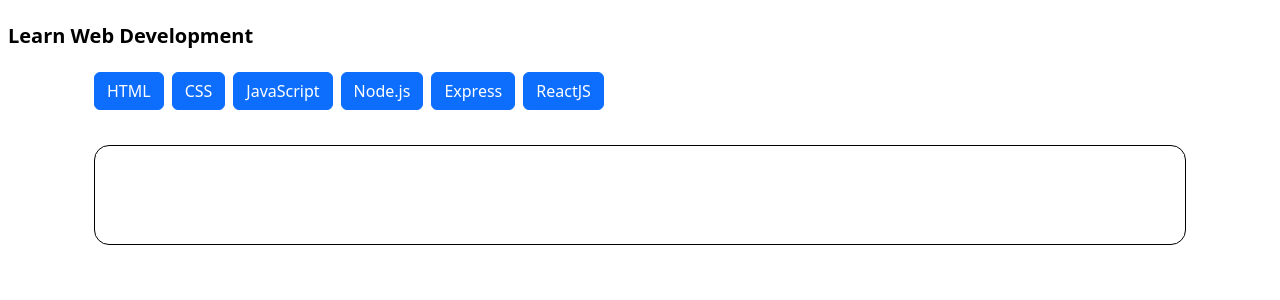
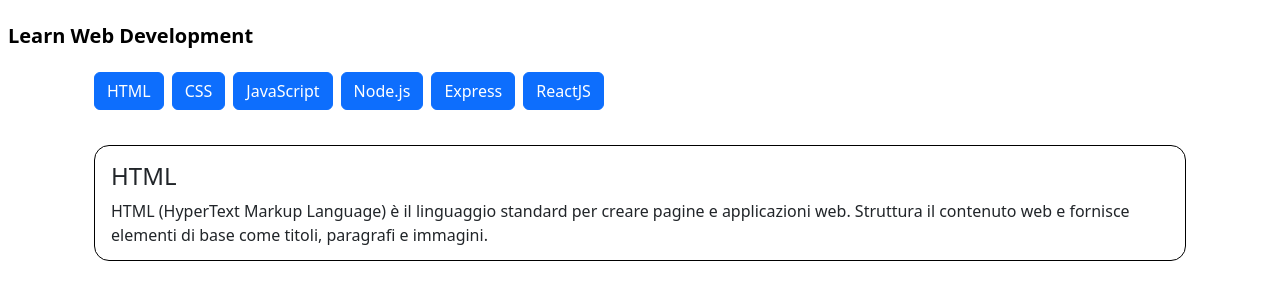
Before and after one commit to LuigiRac/react-use-state, a React (Vite) app: page / in a window 1280 px wide. Shown: the top 300 px of the page. Built offline with nearby package versions, Linux system fonts and the light colour scheme.

Commit message:
useState/ end_exercise

```diff
--- a/src/App.css
+++ b/src/App.css
@@ -4,7 +4,7 @@
 }
 
 .box {
-    height: 100px;
+    height: 116px;
     width: 100%;
     border: 1px solid black;
     margin: 35px auto;
--- a/src/Components/ButtonDisplay.jsx
+++ b/src/Components/ButtonDisplay.jsx
@@ -1,20 +1,26 @@
+import { useState } from "react";
 import languages from "../data/languages"
 
 function ButtonDisplay() {
     // console.log(languages);
+    const languagesList = [...languages];
+    const [activeLanguages, setActiveLanguages] = useState(languagesList[0]);
 
-    const languagesList = [...languages];
+
     return (
         <>
             <section className="container">
                 <ul className="d-flex gap-2">
                     {
-                        languagesList.map((languages) => <button className="btn btn-primary" type="submit" key={languages.id}>{languages.title}</button>
+                        languagesList.map((languages) =>
+                            <button className="btn btn-primary" type="submit" onClick={() => setActiveLanguages(languages)} key={languages.id}>{languages.title}
+                            </button>
                         )
                     }
                 </ul>
-                <div className="box">
-
+                <div className="box d-flex flex-wrap p-3">
+                    <h4>{activeLanguages.title}</h4>
+                    {activeLanguages.description}
                 </div>
             </section>
         </>
```
